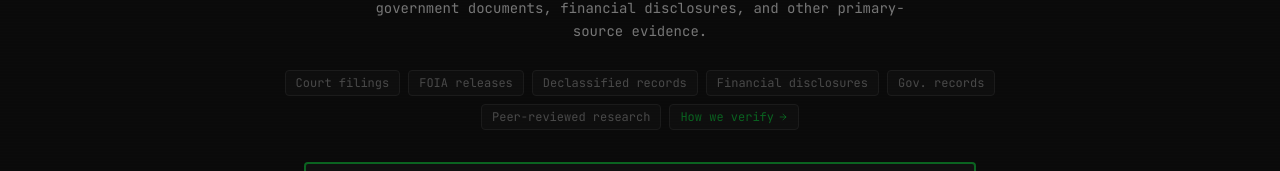
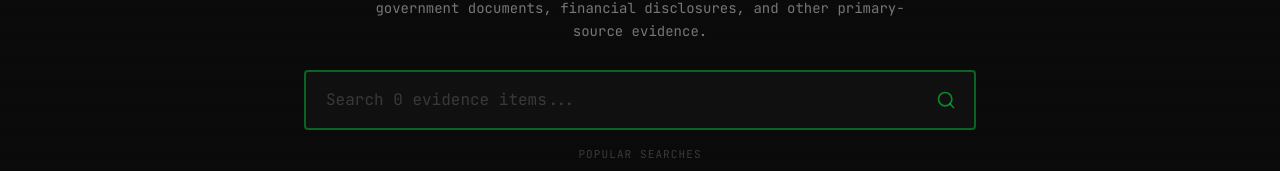
Before and after one commit to redpilbiblio/redpillbiblio-archive, a React (Vite) app: page / in a window 1280 px wide. Shown: the part 254-425 px from the top of the page. Built offline with nearby package versions, Linux system fonts and the light colour scheme; no server answers; the database is empty.

Commit message:
Remove trust signals from Landing page

```diff
--- a/src/pages/Landing.tsx
+++ b/src/pages/Landing.tsx
@@ -244,24 +244,6 @@ export function Landing() {
             <p className="font-mono text-sm text-[#777] mb-7 max-w-xl mx-auto leading-relaxed">
               A searchable archive of court filings, declassified records, government documents, financial disclosures, and other primary-source evidence.
             </p>
-
-            {/* Trust signals */}
-            <div className="flex flex-wrap justify-center gap-2 mb-8">
-              {TRUST_SIGNALS.map((s) => (
-                <span
-                  key={s}
-                  className="font-mono text-xs text-[#4a4a4a] border border-[#1c1c1c] bg-[#0f0f0f] rounded px-2.5 py-1"
-                >
-                  {s}
-                </span>
-              ))}
-              <Link
-                to="/methodology"
-                className="font-mono text-xs text-[#00ff41]/35 hover:text-[#00ff41]/60 border border-[#1c1c1c] bg-[#0f0f0f] rounded px-2.5 py-1 transition-colors inline-flex items-center gap-1 focus:outline-none focus:ring-1 focus:ring-[#00ff41]/30"
-              >
-                How we verify <ArrowRight size={10} />
-              </Link>
-            </div>
 
             {/* Search */}
             <div className="w-full max-w-2xl mx-auto relative mb-4">
```
